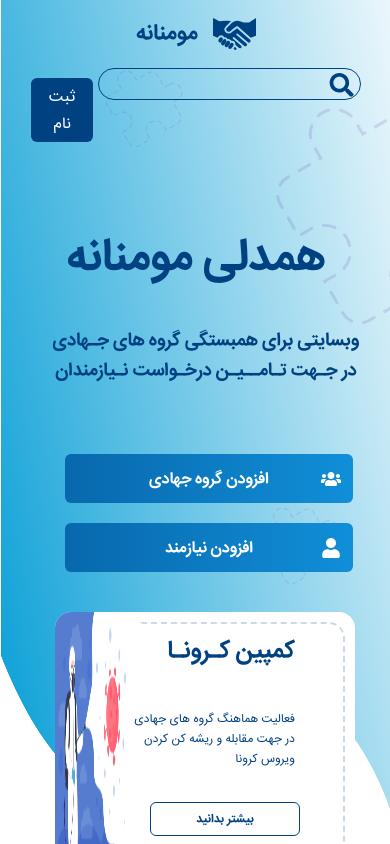
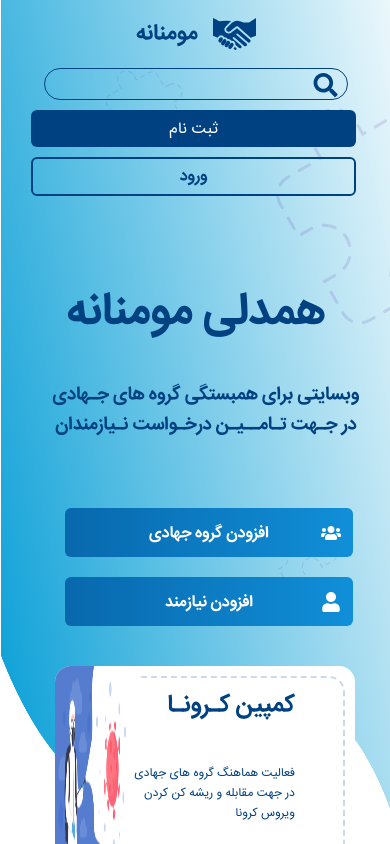
Before and after one commit to Momenane/PooyeshMomenaneFrontEnd2, a React (Create React App) app: page / in a window 390 px wide. Shown: the top 844 px of the page. Built offline with nearby package versions, Linux system fonts and the light colour scheme.

Commit message:
add inline class and add login

```diff
--- a/src/pages/Home/MainBanner/components/MainBannerNav.jsx
+++ b/src/pages/Home/MainBanner/components/MainBannerNav.jsx
@@ -20,7 +20,7 @@ const MainBannerNav = () => {
           <h2 className="logoName ">{mainBanner.logoname}</h2>
         </li>
         <li
-          className="col-md-6 col-sm-12 mt-3   justify-content-center d-flex"
+          className="col-md-6 col-sm-12 mt-3   justify-content-center d-flex flex-column flex-md-row "
           style={{ listStyle: "none" }}
         >
           <div className="mainBannerSearch">
@@ -30,6 +30,9 @@ const MainBannerNav = () => {
           <Link className="mainBannerSignup" to="/signup">
             ثبت نام
           </Link>
+          <Link className="mainBannerlogin" to="/login">
+           ورود
+          </Link>
         </li>
       </ul>
     </nav>
```
